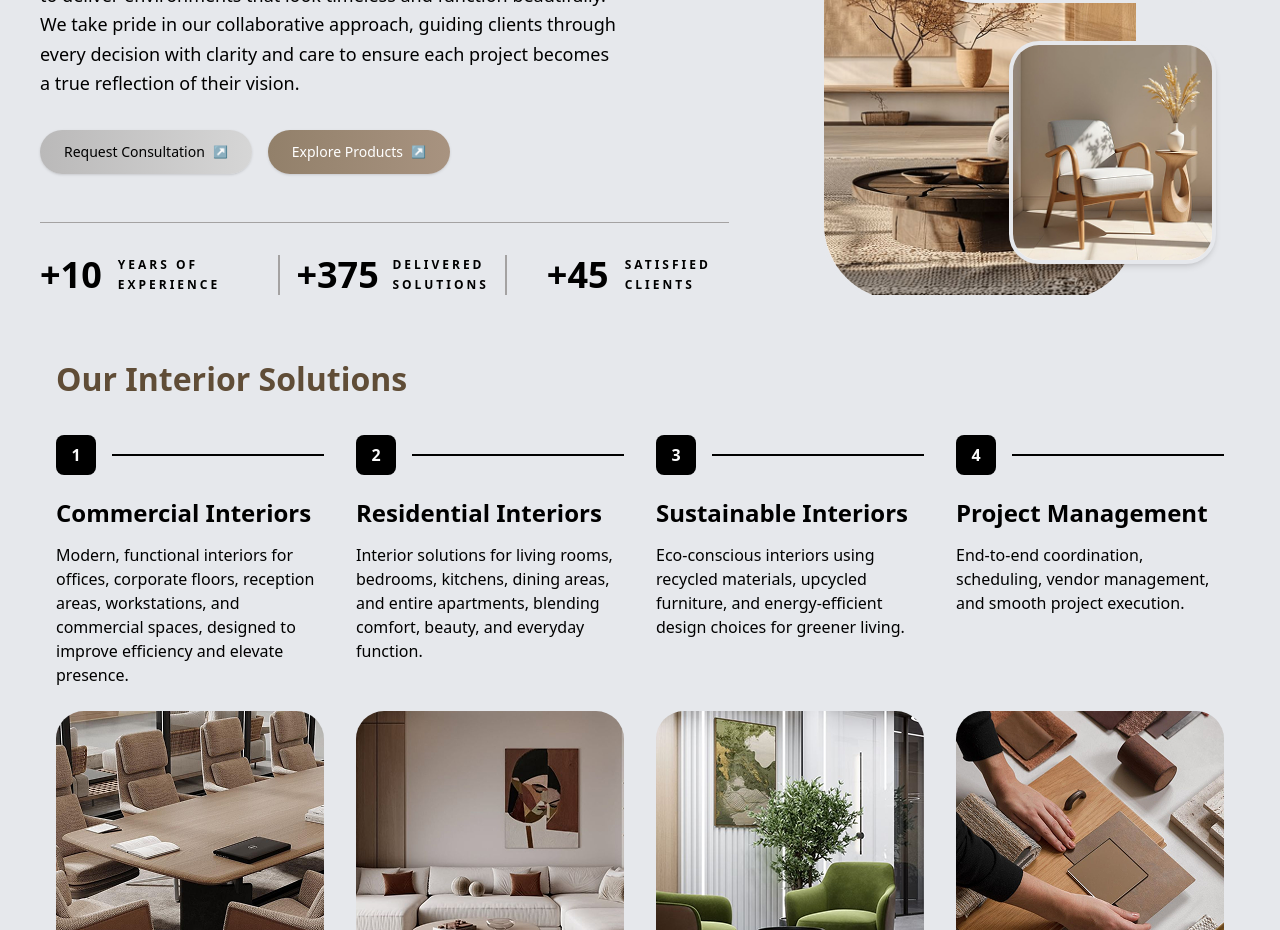
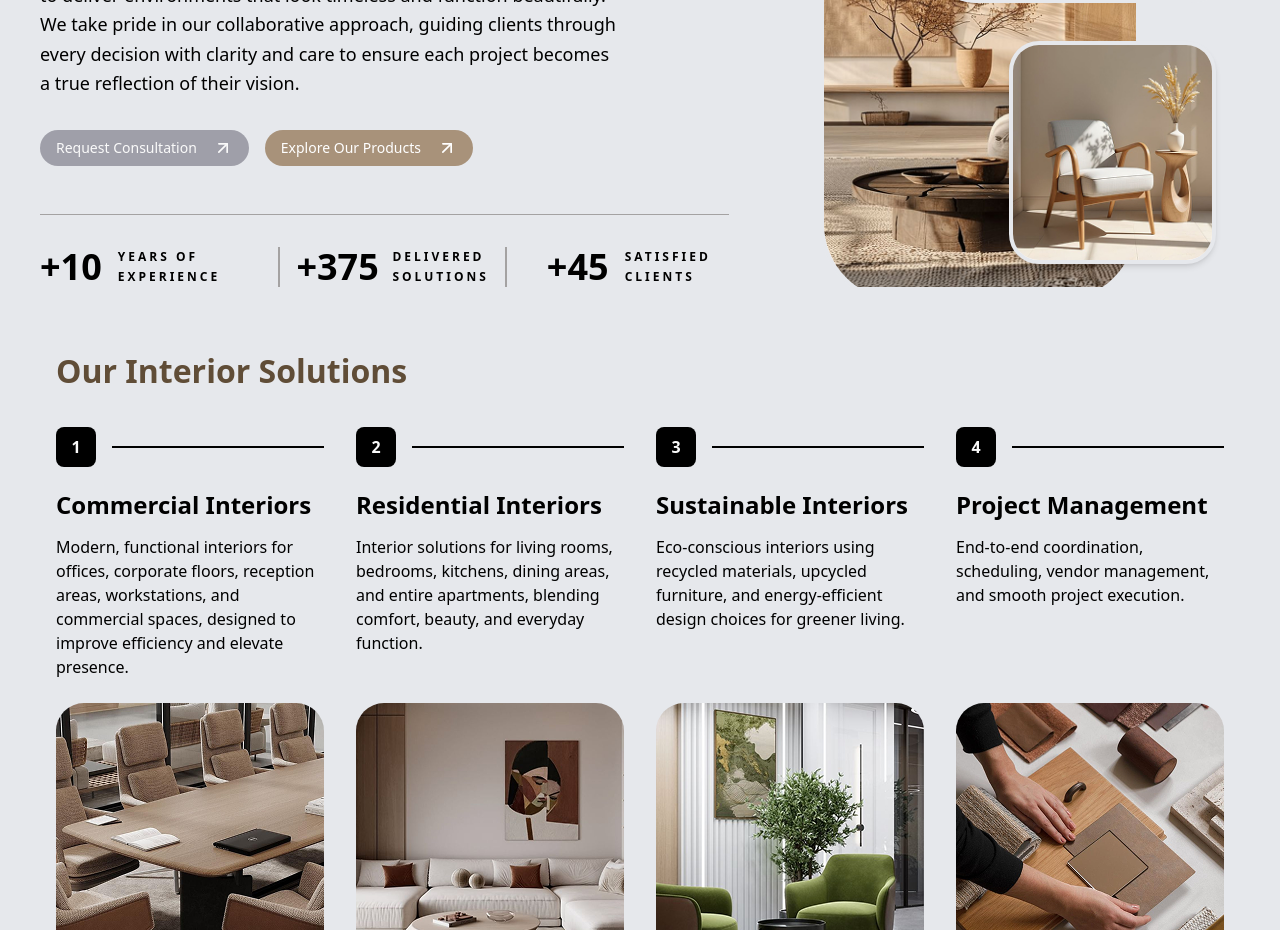
Before and after one commit to Introvera/ultra-craft-project, a Next.js app: page /home in a window 1280 px wide. Shown: the part 1040-1970 px from the top of the page. Built offline with nearby package versions, Linux system fonts and the light colour scheme.

Commit message:
feat: update AboutUs component with new button styles and add Button component

```diff
--- a/components/aboutus.tsx
+++ b/components/aboutus.tsx
@@ -2,6 +2,8 @@
 
 import Image from "next/image";
 import { useEffect, useRef, useState } from "react";
+import { Button } from "./ui/button";
+import { ArrowUpRight } from "lucide-react";
 
 type Stat = {
   label: string;
@@ -102,30 +104,31 @@ export function AboutUs() {
           {/* Buttons */}
           <div className="mt-8 flex flex-wrap gap-4">
             {/* BUTTON 1 — gradient-3 → gradient-4 */}
-            <button
+            {/* <button
               className={`
                 inline-flex items-center rounded-full px-6 py-3 text-sm font-medium
                 text-black shadow-sm transition-all duration-700 delay-200
                 bg-gradient-to-r from-[var(--gradient-3)] to-[var(--gradient-4)]
-                ${inView ? "opacity-100 translate-y-0" : "opacity-0 translate-y-3"}
+                ${
+                  inView
+                    ? "opacity-100 translate-y-0"
+                    : "opacity-0 translate-y-3"
+                }
               `}
             >
               Request Consultation
               <span className="ml-2 text-xs">↗</span>
-            </button>
+            </button> */}
+            <Button variant="primary" size="pill">
+              Request Consultation
+              <ArrowUpRight className="ml-2 size-5" />
+            </Button>
 
             {/* BUTTON 2 — gradient-1 → gradient-2 */}
-            <button
-              className={`
-                inline-flex items-center rounded-full px-6 py-3 text-sm font-medium
-                text-white shadow-sm transition-all duration-700 delay-300
-                bg-gradient-to-r from-[var(--gradient-1)] to-[var(--gradient-2)]
-                ${inView ? "opacity-100 translate-y-0" : "opacity-0 translate-y-3"}
-              `}
-            >
-              Explore Products
-              <span className="ml-2 text-xs">↗</span>
-            </button>
+            <Button variant="coffee" size="pill">
+              Explore Our Products
+              <ArrowUpRight className="ml-2 size-5" />
+            </Button>
           </div>
 
           {/* Stats + horizontal line */}
@@ -134,7 +137,11 @@ export function AboutUs() {
               mt-12 flex flex-col gap-10 border-t border-line pt-8
               md:flex-row md:items-start md:justify-between
               transition-all duration-700
-              ${inView ? "opacity-100 -translate-x-0" : "opacity-0 -translate-x-4"}
+              ${
+                inView
+                  ? "opacity-100 -translate-x-0"
+                  : "opacity-0 -translate-x-4"
+              }
             `}
           >
             {stats.map((stat, idx) => {
@@ -240,7 +247,9 @@ export function AboutUs() {
             {/* Bottom-right image */}
             <div
               className={`absolute right-6 bottom-11 h-[223px] w-[207px] overflow-hidden rounded-[30px] md:border-4 md:border-[var(--page-bg)] bg-card shadow-md transition-all duration-[1500ms] delay-300 ${
-                inView ? "translate-y-10 opacity-100" : "translate-y-6 opacity-0"
+                inView
+                  ? "translate-y-10 opacity-100"
+                  : "translate-y-6 opacity-0"
               }`}
             >
               <Image
--- a/components/ui/button.tsx
+++ b/components/ui/button.tsx
@@ -12,6 +12,7 @@ const buttonVariants = cva(
         default: "bg-primary text-primary-foreground hover:bg-primary/90",
         coffee: "bg-[#A8927A] text-white hover:bg-[#9C836B]",
         hero: "bg-white text-black hover:bg-gray-100",
+        primary: "bg-zinc-400 text-primary-foreground hover:bg-primary/90",
         destructive:
           "bg-destructive text-white hover:bg-destructive/90 focus-visible:ring-destructive/20 dark:focus-visible:ring-destructive/40 dark:bg-destructive/60",
         outline:
```
Also changed, not shown: components/navbar.tsx (+6 -4 lines).
